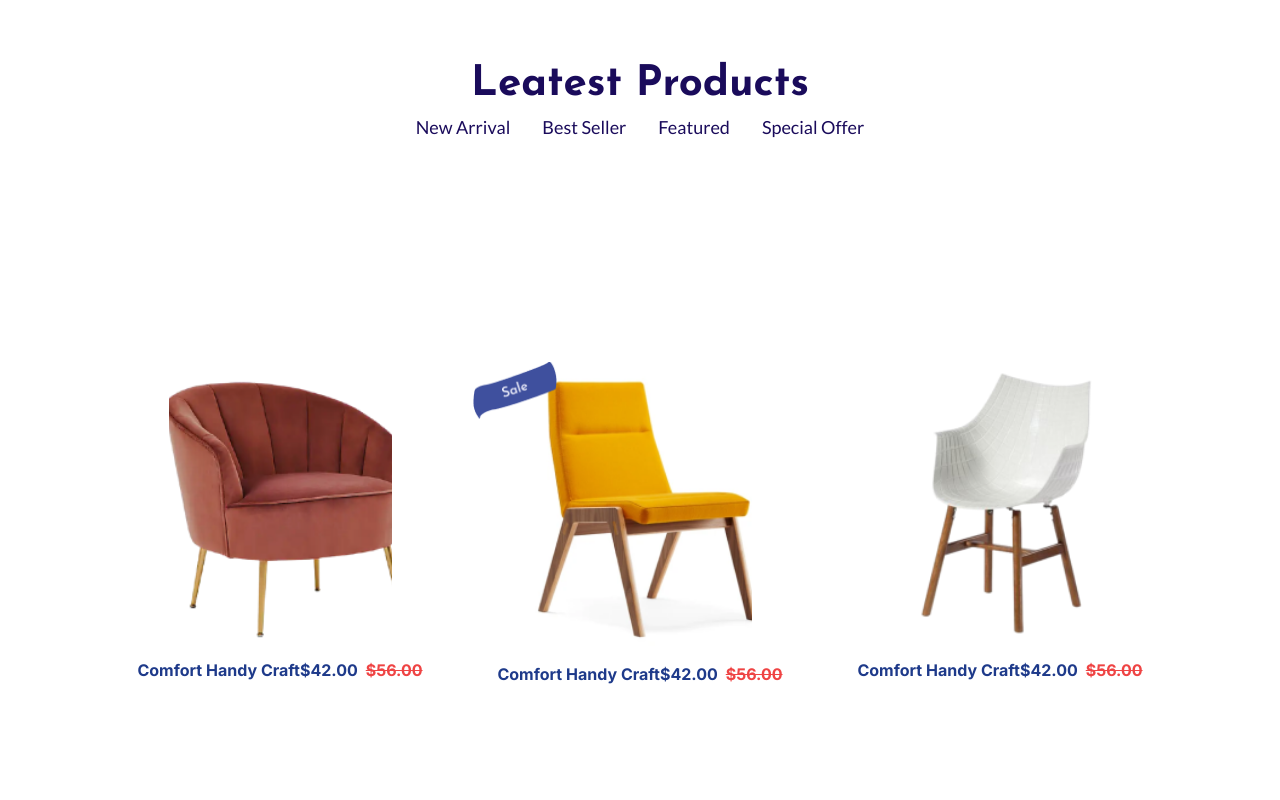
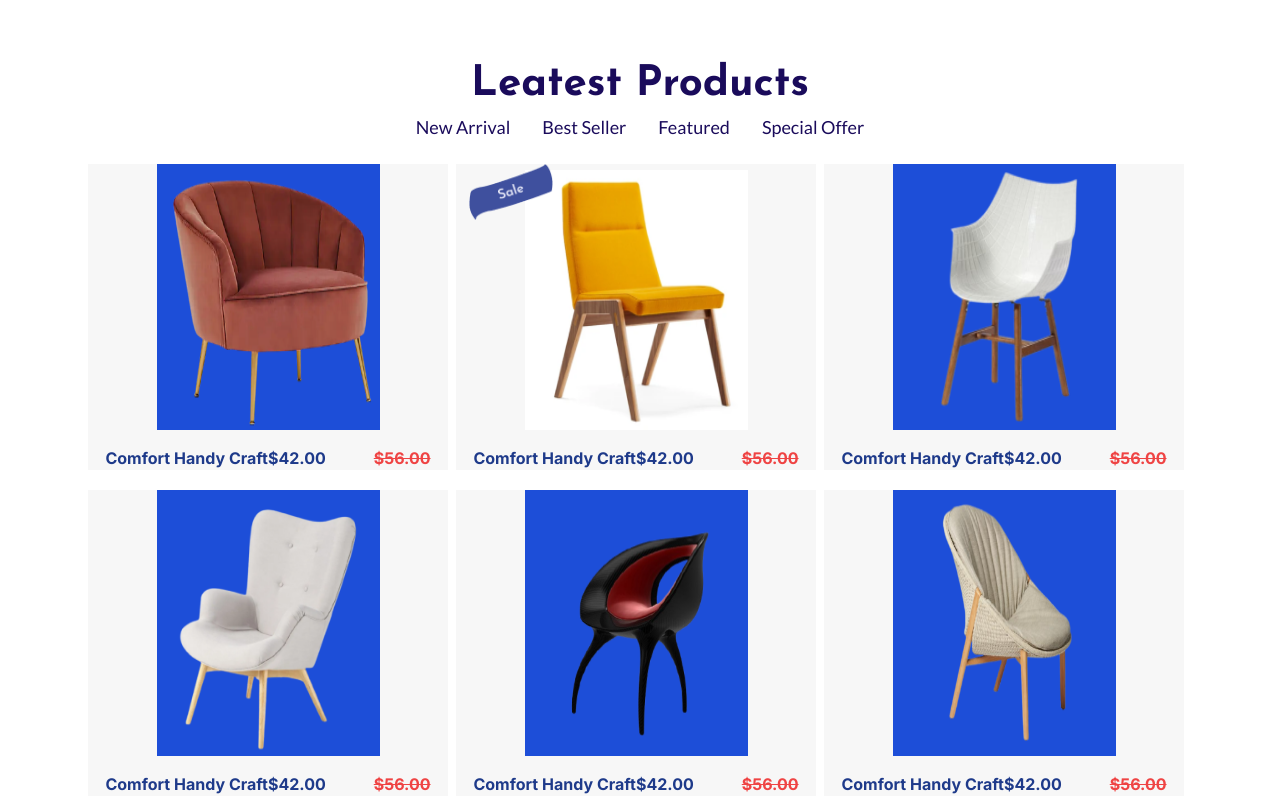
Before and after one commit to maqsooddw/My-Project, a Next.js app: page / in a window 1280 px wide. Shown: the part 1220-2020 px from the top of the page. Built offline with nearby package versions, Linux system fonts and the light colour scheme.

Commit message:
twicks wide spaces

```diff
--- a/src/app/components/Secondblock.tsx
+++ b/src/app/components/Secondblock.tsx
@@ -111,7 +111,7 @@ const Secondblock = () => {
       </h1>
 
  <div
-  className={`${lato.className} flex text-center items-center justify-center text-[18px] w-full h-[22px] rounded-[1px]`}
+  className={`${lato.className} flex text-center items-center justify-center text-[18px] w-full h-[22px] rounded-[1px] mb-5`}
 >
 <ul className="flex flex-row justify-center items-center text-center space-x-8 mt-[30px]">
   <li>
--- a/src/app/components/Thirdblock.tsx
+++ b/src/app/components/Thirdblock.tsx
@@ -20,25 +20,26 @@ const Thirdblock: React.FC<ThirdblockProps> = ({ images }) => {
       {images.map((image, index) => (
         <div
           key={index}
-          className="flex flex-col items-center justify-center min-h-screen w-full sm:w-[360px] h-auto lg:w-[360px] lg:h-[306px]"
+          className="flex flex-col items-center justify-center w-full sm:w-[360px]
+           h-fit lg:w-[360px] lg:h-[306px] lg:mr-2  mt-5 bg-[#f7f7f7] "
         >
           {/* Render additional overlay image if provided */}
           {image.overlay && (
             <img
               src={image.overlay}
               alt="Overlay"
-              className="w-[84.87px] h-[56.73px] mb-[-50px] ml-[-250px] object-cover z-10"
+              className="w-[84.87px] h-[56.73px] mb-[-50px] ml-[-250px] z-10"
             />
           )}
           <img
             src={image.src}
             alt={image.alt}
-            className="w-full max-w-[223px] h-[277px] object-cover z-0"
+            className="w-full max-w-[223px] h-[277px] z-0 bg-blue-700"
           />
-          <div className="flex text-center mt-4">
+          <div className="flex text-center mt-4 justify-center">
             <ul className="flex flex-col sm:flex-row items-center">
               <li className="text-[16px] font-bold text-blue-900">{image.title}</li>
-              <li className="text-[16px] font-bold text-blue-900 sm:mr-2">{image.price}</li>
+              <li className="text-[16px] font-bold text-blue-900 lg:mr-12 sm:mr-2">{image.price}</li>
               <li className="text-[16px] font-bold text-red-500 line-through">{image.originalPrice}</li>
             </ul>
           </div>
```
